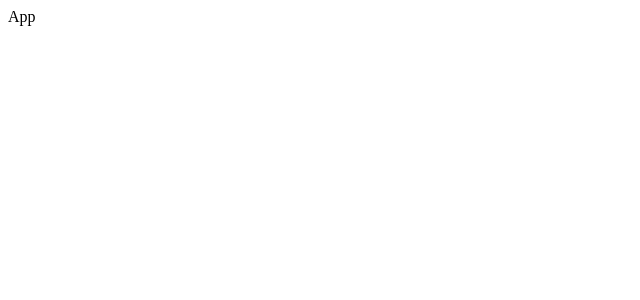
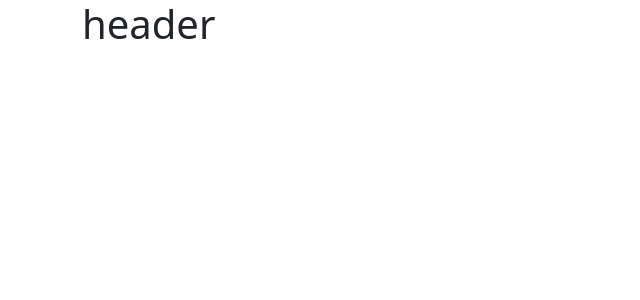
Before and after one commit to mrdahmadov1/bitrader-frontend, a React (Vite) app: page / in a window 1280 px wide. Shown: the top 300 px of the page, without its empty margins (0-640 px from the left). Built offline with nearby package versions, Linux system fonts and the light colour scheme.

Commit message:
bootstrap importing

```diff
--- a/src/App.tsx
+++ b/src/App.tsx
@@ -1,5 +1,11 @@
+import Home from "./pages/main/home";
+
 function App() {
-  return <>App</>;
+  return (
+    <>
+      <Home />
+    </>
+  );
 }
 
 export default App;
--- a/src/components/main/home/index.tsx
+++ b/src/components/main/home/index.tsx
@@ -0,0 +1,11 @@
+import Header from "../../shared/header";
+
+const HomeContainer = () => {
+  return (
+    <>
+      <Header />
+    </>
+  );
+};
+
+export default HomeContainer;
--- a/src/components/shared/header/index.tsx
+++ b/src/components/shared/header/index.tsx
@@ -0,0 +1,13 @@
+const Header = () => {
+  return (
+    <>
+      <div className="wrapper">
+        <div className="container">
+          <h1>header</h1>
+        </div>
+      </div>
+    </>
+  );
+};
+
+export default Header;
--- a/src/pages/main/home/index.tsx
+++ b/src/pages/main/home/index.tsx
@@ -0,0 +1,11 @@
+import HomeContainer from "../../../components/main/home";
+
+const Home = () => {
+  return (
+    <>
+      <HomeContainer />
+    </>
+  );
+};
+
+export default Home;
```
Also changed, not shown: src/main.tsx (+9 -0 lines).
